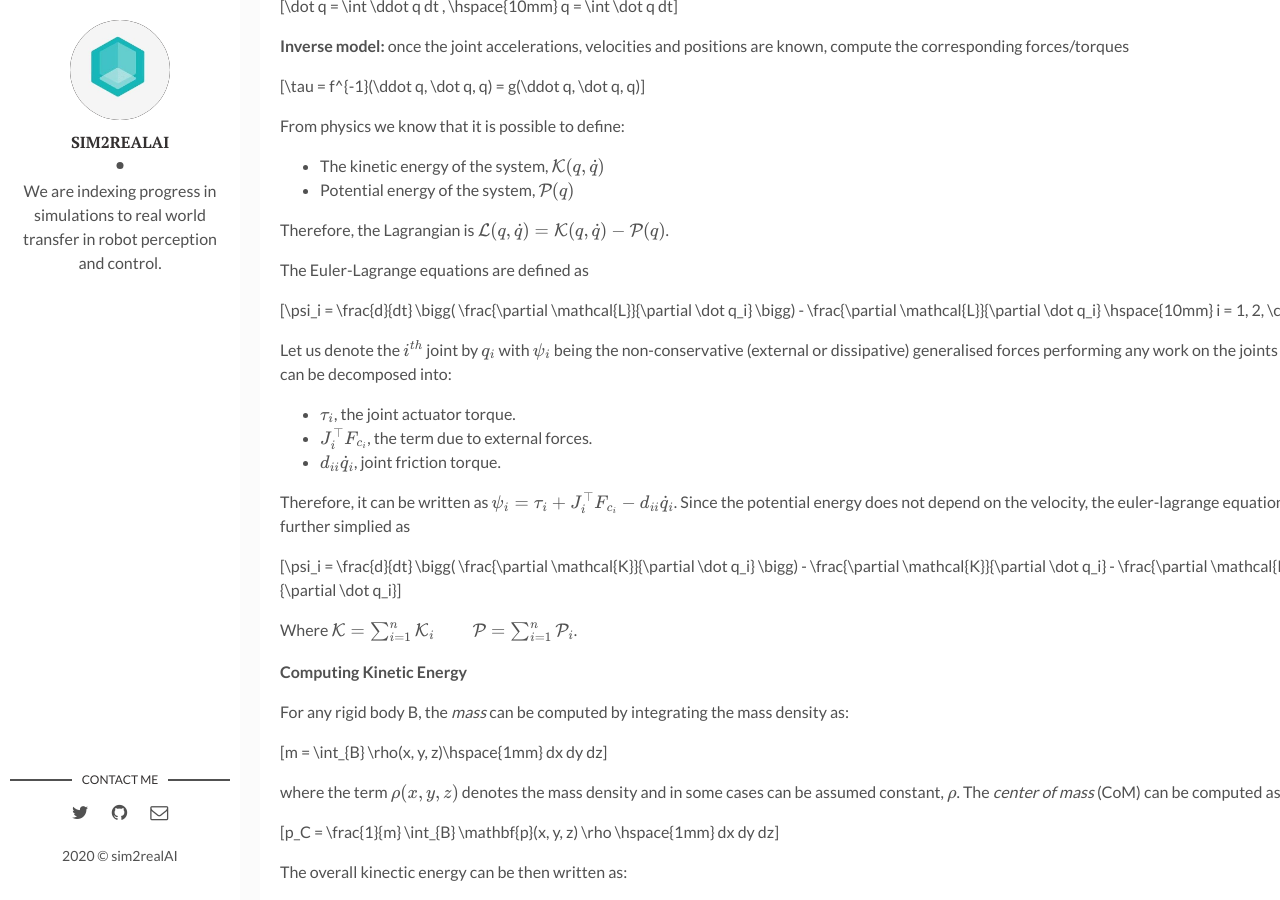
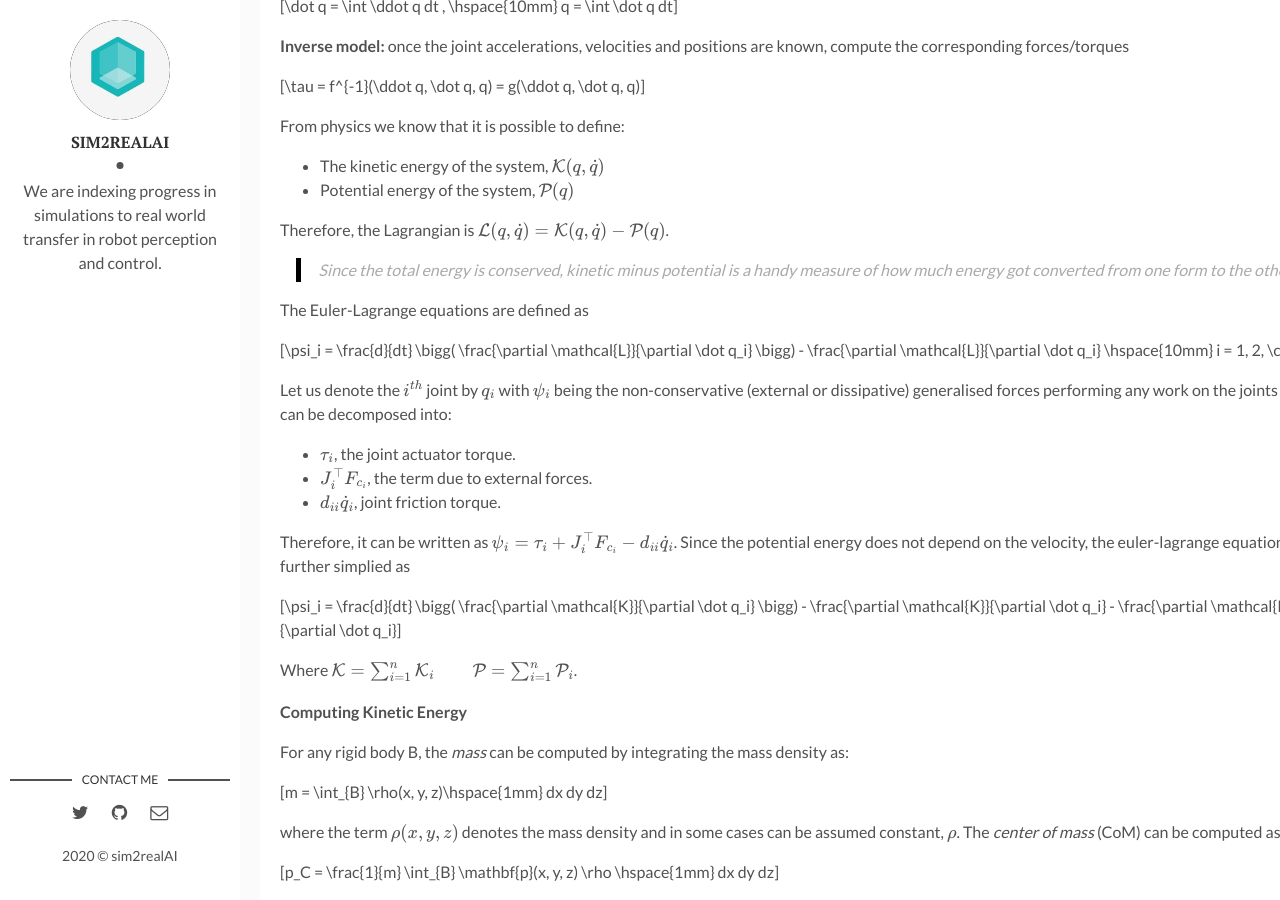
Before and after one commit to backupsim2realai/backupsim2realai.github.io, a Jekyll site: the page built from _posts/2019-04-15-Dynamic-Model-Of-Manipulators.markdown, in a window 1280 px wide and 900 px high, scrolled down 478 px. Built offline with Jekyll 4.4.1, drawn with Linux system fonts in a browser that asks for light colours; formulas are drawn with MathJax 3.

Commit message:
update
Signed-off-by: Ankur Handa <ahanda@nvidia.com>

```diff
--- a/_posts/2019-04-15-Dynamic-Model-Of-Manipulators.markdown
+++ b/_posts/2019-04-15-Dynamic-Model-Of-Manipulators.markdown
@@ -34,6 +34,8 @@ From physics we know that it is possible to define:
 - Potential energy of the system, $$\mathcal{P}(q)$$
 
 Therefore, the Lagrangian is $$\mathcal{L}(q, \dot q) = \mathcal{K}(q, \dot q) - \mathcal{P}(q)$$.
+
+>Since the total energy is conserved, kinetic minus potential is a handy measure of how much energy got converted from one form to the other.
 
 The Euler-Lagrange equations are defined as
 
```
